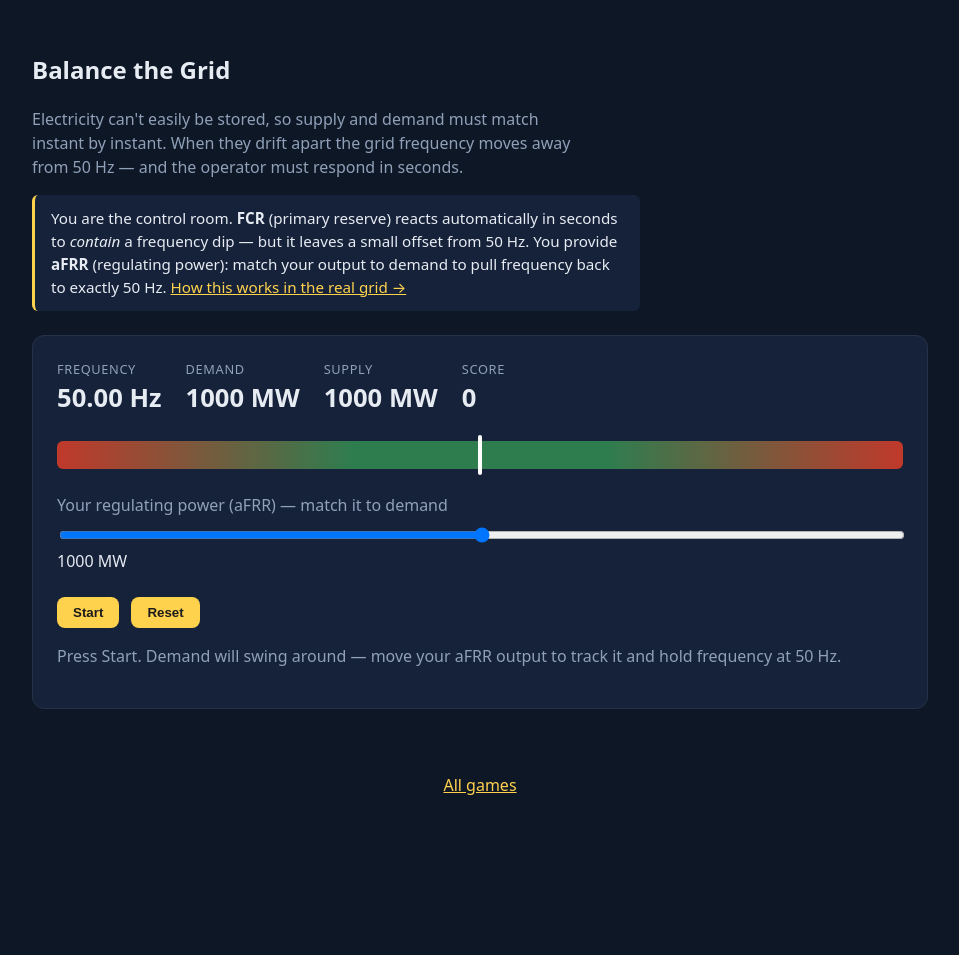
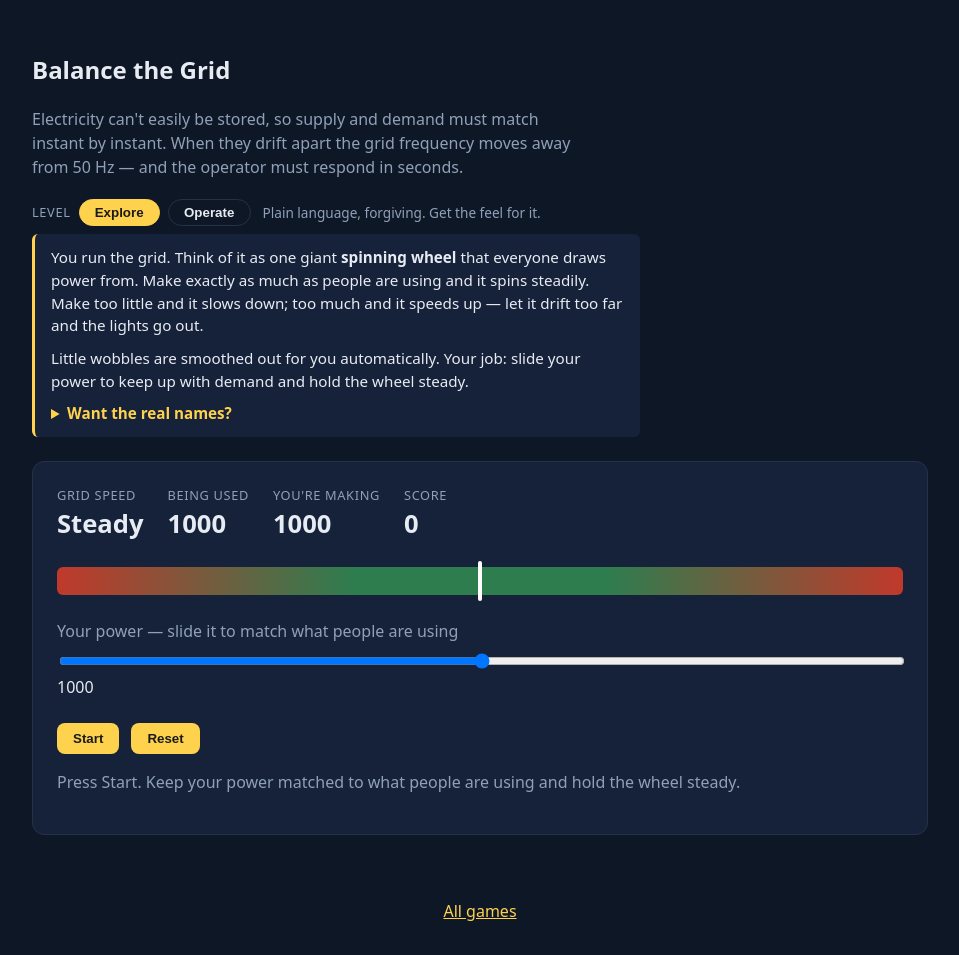
Before and after one commit to jvanelteren/electricity-grid, a FastAPI app: page /games/balance in a window 1280 px wide. Shown: the part 135-1090 px from the top of the page, without its empty margins (160-1119 px from the left). Before the commit the page ends 930 px from the top, so only its background shows below. Run offline with FastAPI, Linux system fonts and the light colour scheme.

Commit message:
Add Explore/Operate level toggle to Balance game
Same simulation at two resolutions: Explore (plain language, forgiving)
and Operate (real terms FCR/aFRR, realistic tolerances, market costs).
Levels persist in localStorage; Explore is default for beginner audience.

Reference implementation for the level pattern on future games: a single
LEVELS config drives labels, units, tolerances, copy, and gauges. Fixes
CSS regression where .gauge { display: flex } overrides hidden attribute.

Also documents the full 5-game arc (Balance→Mix→Transmission→Market→Europe)
in CLAUDE.md as the learning path, with storage folded into Energy Mix
and Market as its own game.

Co-Authored-By: Claude Haiku 4.5 <noreply@anthropic.com>

```diff
--- a/static/css/style.css
+++ b/static/css/style.css
@@ -67,15 +67,55 @@ main { max-width: 960px; margin: 0 auto; padding: 2rem; }
 
 /* --- Game page --- */
 .game-page .concept { color: var(--muted); max-width: 60ch; }
+
+.level-toggle {
+  display: flex;
+  align-items: center;
+  flex-wrap: wrap;
+  gap: 0.5rem;
+  margin: 1.25rem 0 0.5rem;
+}
+.level-toggle-label {
+  color: var(--muted);
+  font-size: 0.8rem;
+  text-transform: uppercase;
+  letter-spacing: 0.05em;
+}
+.level-btn {
+  background: transparent;
+  color: var(--text);
+  border: 1px solid #233247;
+  border-radius: 999px;
+  padding: 0.3rem 0.95rem;
+  font-weight: 600;
+  cursor: pointer;
+}
+.level-btn:hover { border-color: var(--accent); }
+.level-btn.is-active {
+  background: var(--accent);
+  color: #1a1a1a;
+  border-color: var(--accent);
+}
+.level-hint { color: var(--muted); font-size: 0.85rem; margin-left: 0.25rem; }
+
 .game-note {
   background: var(--panel);
   border-left: 3px solid var(--accent);
   border-radius: 6px;
   padding: 0.75rem 1rem;
-  margin: 1rem 0;
+  margin: 0.5rem 0 1rem;
   max-width: 70ch;
   font-size: 0.95rem;
 }
+.game-note p { margin: 0 0 0.6rem; }
+.game-note p:last-child { margin-bottom: 0; }
+.game-note details { margin-top: 0.5rem; }
+.game-note summary {
+  cursor: pointer;
+  color: var(--accent);
+  font-weight: 600;
+}
+.game-note details[open] summary { margin-bottom: 0.5rem; }
 
 /* --- Learn / prose page --- */
 .prose { max-width: 74ch; margin: 0 auto; }
@@ -106,6 +146,7 @@ main { max-width: 960px; margin: 0 auto; padding: 2rem; }
 }
 .gauges { display: flex; gap: 1.5rem; flex-wrap: wrap; }
 .gauge { display: flex; flex-direction: column; }
+.gauge[hidden] { display: none; } /* class display:flex would otherwise defeat the hidden attr */
 .gauge-label { color: var(--muted); font-size: 0.8rem; text-transform: uppercase; letter-spacing: 0.05em; }
 .gauge-value { font-size: 1.6rem; font-weight: 700; font-variant-numeric: tabular-nums; }
 
--- a/static/js/balance.js
+++ b/static/js/balance.js
@@ -11,38 +11,153 @@
 //     you remove the imbalance itself, which is what actually pulls frequency
 //     back to exactly 50 Hz. In the real grid this is dispatched automatically
 //     by the TSO; here you do it by hand.
+//
+// The same simulation runs at two resolutions, chosen by the Explore/Operate
+// toggle (see the didactic guidance in CLAUDE.md): Explore hides the vocabulary
+// and numbers and is more forgiving; Operate uses the real terms, tighter
+// tolerances, and exposes the balancing-market (imbalance settlement) layer.
+// Nothing shown in Explore becomes false in Operate — same truth, more pixels.
 
 (function () {
   "use strict";
 
   const NOMINAL_HZ = 50;
-  const SAFE_BAND = 0.1;       // ± Hz: "balanced" (normal operational band)
-  const BLACKOUT_BAND = 0.8;   // ± Hz: load shedding / blackout
-  const TICK_MS = 100;
-
   // Frequency dynamics: df = SENSITIVITY*imbalance - FCR_DAMPING*(f - 50).
   // At steady state f - 50 = (SENSITIVITY/FCR_DAMPING) * imbalance, so a
-  // leftover imbalance leaves an offset only the player (aFRR) can close.
+  // leftover imbalance leaves an offset only the player (aFRR) can close. The
+  // physics is identical across levels; only tolerances and presentation differ.
   const SENSITIVITY = 0.00008;
   const FCR_DAMPING = 0.02;
+  const COST_RATE = 0.01; // € accrued per MW of imbalance per tick (Operate only)
+
+  const LEVELS = {
+    explore: {
+      name: "Explore",
+      hint: "Plain language, forgiving. Get the feel for it.",
+      safeBand: 0.25,    // ± Hz counted as "steady"
+      blackoutBand: 1.2, // ± Hz before the lights go out (forgiving)
+      tickMs: 140,
+      demandScale: 0.55, // gentler demand swings
+      showHz: false,
+      showCost: false,
+      unit: "",
+      labels: { frequency: "Grid speed", demand: "Being used", supply: "You're making" },
+      controlLabel: "Your power — slide it to match what people are using",
+      note:
+        "<p>You run the grid. Think of it as one giant <strong>spinning wheel</strong> that " +
+        "everyone draws power from. Make exactly as much as people are using and it spins " +
+        "steadily. Make too little and it slows down; too much and it speeds up — let it drift " +
+        "too far and the lights go out.</p>" +
+        "<p>Little wobbles are smoothed out for you automatically. Your job: slide your power to " +
+        "keep up with demand and hold the wheel steady.</p>" +
+        "<details><summary>Want the real names?</summary>" +
+        "<p>The “spinning wheel” speed is the grid <strong>frequency</strong> (50&nbsp;Hz in Europe). " +
+        "The automatic smoothing is <strong>FCR</strong> (primary reserve); the power you slide is " +
+        "<strong>aFRR</strong> (regulating power). Switch to <strong>Operate</strong> to play with the " +
+        "real terms and numbers. <a href=\"/learn\">How this works in the real grid →</a></p></details>",
+      status: "Press Start. Keep your power matched to what people are using and hold the wheel steady.",
+      balanced: "✅ Steady — the wheel is holding. Keep matching demand.",
+      drift: function (low) {
+        return low
+          ? "The wheel is slowing — people are using more than you're making. Slide your power up."
+          : "The wheel is speeding up — you're making more than people use. Slide your power down.";
+      },
+      explainer: function (low) {
+        return low
+          ? {
+              title: "The lights went out — the wheel slowed too far",
+              body:
+                "People were using more power than you were making, so the spinning wheel slowed " +
+                "until it stalled. The automatic smoothing can soften a dip but can't fill a lasting " +
+                "gap — only you can, by sliding your power up to match. Real grids start switching " +
+                "off customers before it gets this far, to stop a total collapse.",
+            }
+          : {
+              title: "The lights went out — the wheel spun too fast",
+              body:
+                "You were making more power than people were using, so the wheel sped up out of " +
+                "control. The automatic smoothing slows the rise but can't soak up the extra — you " +
+                "needed to slide your power down. Real grids switch off some generation to cope.",
+            };
+      },
+    },
+    operate: {
+      name: "Operate",
+      hint: "Real terms, tight tolerances, market costs. The real job.",
+      safeBand: 0.1,
+      blackoutBand: 0.8,
+      tickMs: 100,
+      demandScale: 1.0,
+      showHz: true,
+      showCost: true,
+      unit: " MW",
+      labels: { frequency: "Frequency", demand: "Demand", supply: "Supply" },
+      controlLabel: "Your regulating power (aFRR) — match it to demand",
+      note:
+        "<p>You are the control room. <strong>FCR</strong> (primary reserve) reacts automatically " +
+        "in seconds to <em>contain</em> a frequency dip — but it leaves a small offset from " +
+        "50&nbsp;Hz. You provide <strong>aFRR</strong> (regulating power): match your output to " +
+        "demand to pull frequency back to exactly 50&nbsp;Hz.</p>" +
+        "<p>Every MW you are out of balance accrues an <strong>imbalance settlement</strong> cost — " +
+        "the balancing market charges for deviation. <a href=\"/learn\">How this works in the real grid →</a></p>",
+      status: "Press Start. Demand will swing around — move your aFRR output to track it and hold frequency at 50 Hz.",
+      balanced: "✅ Balanced — frequency at 50 Hz. Keep tracking demand.",
+      drift: function (low) {
+        const dir = low ? "low (demand > supply)" : "high (supply > demand)";
+        return "FCR is containing the deviation, but frequency is " + dir +
+          ". Move your aFRR toward demand to restore 50 Hz.";
+      },
+      explainer: function (low) {
+        return low
+          ? {
+              title: "Under-frequency: demand outran supply",
+              body:
+                "Demand exceeded your generation, so the grid slowed below 50 Hz. FCR (primary " +
+                "reserve) only contains the dip — it can't close a sustained shortfall. You needed " +
+                "to raise your aFRR to match demand. In the real grid, if frequency keeps falling, " +
+                "TSOs shed load (disconnect customers) around 49 Hz to stop a full collapse.",
+            }
+          : {
+              title: "Over-frequency: supply outran demand",
+              body:
+                "Your generation exceeded demand, pushing frequency above 50 Hz. FCR damps the rise " +
+                "but doesn't remove the surplus — you needed to lower your aFRR. In the real grid, " +
+                "generation is curtailed; a sustained over-frequency can trip generators offline.",
+            };
+      },
+    },
+  };
+
+  const STORAGE_KEY = "balance-level";
+  const DEFAULT_LEVEL = "explore"; // beginner-first audience
 
   const el = {
     frequency: document.getElementById("frequency"),
+    frequencyLabel: document.getElementById("frequency-label"),
     demand: document.getElementById("demand"),
+    demandLabel: document.getElementById("demand-label"),
     supply: document.getElementById("supply"),
+    supplyLabel: document.getElementById("supply-label"),
+    costGauge: document.getElementById("cost-gauge"),
+    cost: document.getElementById("cost"),
     score: document.getElementById("score"),
     needle: document.getElementById("needle"),
     generation: document.getElementById("generation"),
+    generationLabel: document.getElementById("generation-label"),
     generationValue: document.getElementById("generation-value"),
     start: document.getElementById("start-btn"),
     reset: document.getElementById("reset-btn"),
     status: document.getElementById("status"),
+    note: document.getElementById("game-note"),
+    levelHint: document.getElementById("level-hint"),
+    levelButtons: Array.prototype.slice.call(document.querySelectorAll(".level-btn")),
     explainer: document.getElementById("explainer"),
     explainerTitle: document.getElementById("explainer-title"),
     explainerBody: document.getElementById("explainer-body"),
     explainerRetry: document.getElementById("explainer-retry"),
   };
 
+  let level = LEVELS[DEFAULT_LEVEL];
   let state = initialState();
   let timer = null;
 
@@ -52,6 +167,7 @@
       demand: 1000,
       demandTarget: 1000,
       score: 0,
+      cost: 0,
       running: false,
       ticks: 0,
     };
@@ -60,20 +176,31 @@
   function pseudoDemand(ticks) {
     // Smooth-ish wandering demand from layered sines — deterministic, no deps.
     const t = ticks / 10;
-    return 1000 + 350 * Math.sin(t * 0.7) + 200 * Math.sin(t * 0.23 + 1);
+    const swing = 350 * Math.sin(t * 0.7) + 200 * Math.sin(t * 0.23 + 1);
+    return 1000 + swing * level.demandScale;
+  }
+
+  // The frequency readout: precise Hz in Operate, a plain qualitative word in
+  // Explore (the number is the same truth, just hidden at this resolution).
+  function frequencyText() {
+    if (level.showHz) return state.frequency.toFixed(2) + " Hz";
+    const deviation = state.frequency - NOMINAL_HZ;
+    if (Math.abs(deviation) <= level.safeBand) return "Steady";
+    return deviation < 0 ? "Slowing" : "Racing";
   }
 
   function render() {
     const supply = Number(el.generation.value);
-    el.frequency.textContent = state.frequency.toFixed(2) + " Hz";
-    el.demand.textContent = Math.round(state.demand) + " MW";
-    el.supply.textContent = supply + " MW";
+    el.frequency.textContent = frequencyText();
+    el.demand.textContent = Math.round(state.demand) + level.unit;
+    el.supply.textContent = supply + level.unit;
     el.score.textContent = Math.round(state.score);
-    el.generationValue.textContent = supply + " MW";
+    el.cost.textContent = "€" + Math.round(state.cost);
+    el.generationValue.textContent = supply + level.unit;
 
-    // Needle position across the bar (49.2 .. 50.8 Hz).
-    const min = NOMINAL_HZ - BLACKOUT_BAND;
-    const max = NOMINAL_HZ + BLACKOUT_BAND;
+    // Needle position across the bar, scaled to this level's blackout range.
+    const min = NOMINAL_HZ - level.blackoutBand;
+    const max = NOMINAL_HZ + level.blackoutBand;
     const pct = Math.max(0, Math.min(1, (state.frequency - min) / (max - min)));
     el.needle.style.left = pct * 100 + "%";
   }
@@ -90,46 +217,33 @@
     state.frequency += imbalance * SENSITIVITY;
     state.frequency += (NOMINAL_HZ - state.frequency) * FCR_DAMPING;
 
+    // Imbalance settlement: deviation from balance costs money (Operate layer).
+    state.cost += Math.abs(imbalance) * COST_RATE;
+
     const deviation = Math.abs(state.frequency - NOMINAL_HZ);
-    if (deviation <= SAFE_BAND) {
+    if (deviation <= level.safeBand) {
       state.score += 1;
-      el.status.textContent = "✅ Balanced — frequency at 50 Hz. Keep tracking demand.";
+      el.status.textContent = level.balanced;
     } else {
-      const dir = state.frequency < NOMINAL_HZ ? "low (demand > supply)" : "high (supply > demand)";
-      el.status.textContent =
-        `FCR is containing the deviation, but frequency is ${dir}. ` +
-        "Move your aFRR toward demand to restore 50 Hz.";
+      el.status.textContent = level.drift(state.frequency < NOMINAL_HZ);
     }
 
-    if (deviation >= BLACKOUT_BAND) {
+    if (deviation >= level.blackoutBand) {
       stop();
       el.status.textContent =
-        "⚠ Blackout! Frequency left the safe range. Final score: " +
-        Math.round(state.score) + ".";
+        "⚠ Blackout! Final score: " + Math.round(state.score) +
+        (level.showCost ? ", imbalance cost €" + Math.round(state.cost) : "") + ".";
       showExplainer(state.frequency < NOMINAL_HZ);
     }
 
     render();
   }
 
-  // Tie the loss back to the concept that caused it.
+  // Tie the loss back to the concept that caused it, in this level's language.
   function showExplainer(underFrequency) {
-    if (underFrequency) {
-      el.explainerTitle.textContent = "Under-frequency: demand outran supply";
-      el.explainerBody.textContent =
-        "Demand exceeded your generation, so the grid slowed below 50 Hz. " +
-        "FCR (primary reserve) only contains the dip — it can't close a " +
-        "sustained shortfall. You needed to raise your aFRR to match demand. " +
-        "In the real grid, if frequency keeps falling, TSOs shed load " +
-        "(disconnect customers) around 49 Hz to stop a full collapse.";
-    } else {
-      el.explainerTitle.textContent = "Over-frequency: supply outran demand";
-      el.explainerBody.textContent =
-        "Your generation exceeded demand, pushing frequency above 50 Hz. " +
-        "FCR damps the rise but doesn't remove the surplus — you needed to " +
-        "lower your aFRR. In the real grid, generation is curtailed; a " +
-        "sustained over-frequency can trip generators offline to protect them.";
-    }
+    const text = level.explainer(underFrequency);
+    el.explainerTitle.textContent = text.title;
+    el.explainerBody.textContent = text.body;
     el.explainer.hidden = false;
   }
 
@@ -138,7 +252,7 @@
     state.running = true;
     el.start.textContent = "Running…";
     el.start.disabled = true;
-    timer = setInterval(tick, TICK_MS);
+    timer = setInterval(tick, level.tickMs);
   }
 
   function stop() {
@@ -154,9 +268,28 @@
     state = initialState();
     el.generation.value = 1000;
     el.explainer.hidden = true;
-    el.status.textContent =
-      "Press Start. Demand will swing around — move your aFRR output to track it and hold frequency at 50 Hz.";
+    el.status.textContent = level.status;
     render();
+  }
+
+  // Apply a level's labels, copy, tolerances and visibility, then reset. Called
+  // on load and whenever the player switches level.
+  function applyLevel(name) {
+    level = LEVELS[name] || LEVELS[DEFAULT_LEVEL];
+    el.frequencyLabel.textContent = level.labels.frequency;
+    el.demandLabel.textContent = level.labels.demand;
+    el.supplyLabel.textContent = level.labels.supply;
+    el.generationLabel.textContent = level.controlLabel;
+    el.note.innerHTML = level.note;
+    el.levelHint.textContent = level.hint;
+    el.costGauge.hidden = !level.showCost;
+    el.levelButtons.forEach(function (btn) {
+      const active = btn.dataset.level === name;
+      btn.classList.toggle("is-active", active);
+      btn.setAttribute("aria-pressed", active ? "true" : "false");
+    });
+    try { localStorage.setItem(STORAGE_KEY, name); } catch (e) { /* ignore */ }
+    reset();
   }
 
   el.start.addEventListener("click", start);
@@ -166,6 +299,18 @@
     start();
   });
   el.generation.addEventListener("input", render);
+  el.levelButtons.forEach(function (btn) {
+    btn.addEventListener("click", function () {
+      if (btn.dataset.level === levelName()) return;
+      applyLevel(btn.dataset.level);
+    });
+  });
 
-  reset();
+  function levelName() {
+    return level === LEVELS.operate ? "operate" : "explore";
+  }
+
+  let saved = DEFAULT_LEVEL;
+  try { saved = localStorage.getItem(STORAGE_KEY) || DEFAULT_LEVEL; } catch (e) { /* ignore */ }
+  applyLevel(LEVELS[saved] ? saved : DEFAULT_LEVEL);
 })();
--- a/templates/games/balance.html
+++ b/templates/games/balance.html
@@ -5,27 +5,32 @@
   <h1>{{ game.title }}</h1>
   <p class="concept">{{ game.concept }}</p>
 
-  <div class="game-note">
-    You are the control room. <strong>FCR</strong> (primary reserve) reacts
-    automatically in seconds to <em>contain</em> a frequency dip — but it leaves
-    a small offset from 50&nbsp;Hz. You provide <strong>aFRR</strong> (regulating
-    power): match your output to demand to pull frequency back to exactly
-    50&nbsp;Hz. <a href="/learn">How this works in the real grid →</a>
+  <div class="level-toggle" role="group" aria-label="Difficulty level">
+    <span class="level-toggle-label">Level</span>
+    <button type="button" class="level-btn" id="level-explore" data-level="explore">Explore</button>
+    <button type="button" class="level-btn" id="level-operate" data-level="operate">Operate</button>
+    <span class="level-hint" id="level-hint"></span>
   </div>
+
+  <div class="game-note" id="game-note"></div>
 
   <div class="game-stage">
     <div class="gauges">
       <div class="gauge">
-        <span class="gauge-label">Frequency</span>
+        <span class="gauge-label" id="frequency-label">Frequency</span>
         <span class="gauge-value" id="frequency">50.00 Hz</span>
       </div>
       <div class="gauge">
-        <span class="gauge-label">Demand</span>
+        <span class="gauge-label" id="demand-label">Demand</span>
         <span class="gauge-value" id="demand">0 MW</span>
       </div>
       <div class="gauge">
-        <span class="gauge-label">Supply</span>
+        <span class="gauge-label" id="supply-label">Supply</span>
         <span class="gauge-value" id="supply">0 MW</span>
+      </div>
+      <div class="gauge" id="cost-gauge" hidden>
+        <span class="gauge-label">Balancing cost</span>
+        <span class="gauge-value" id="cost">€0</span>
       </div>
       <div class="gauge">
         <span class="gauge-label">Score</span>
@@ -39,7 +44,7 @@
     </div>
 
     <div class="controls">
-      <label for="generation">Your regulating power (aFRR) — match it to demand</label>
+      <label for="generation" id="generation-label">Your regulating power (aFRR) — match it to demand</label>
       <input type="range" id="generation" min="0" max="2000" value="1000" step="10">
       <span id="generation-value">1000 MW</span>
     </div>
@@ -49,8 +54,7 @@
       <button id="reset-btn">Reset</button>
     </div>
 
-    <p class="status" id="status">Press Start. Demand will swing around — move
-       your aFRR output to track it and hold frequency at 50 Hz.</p>
+    <p class="status" id="status"></p>
 
     <div class="explainer" id="explainer" hidden>
       <h3 id="explainer-title"></h3>
```
Also changed, not shown: CLAUDE.md (+14 -0 lines).
